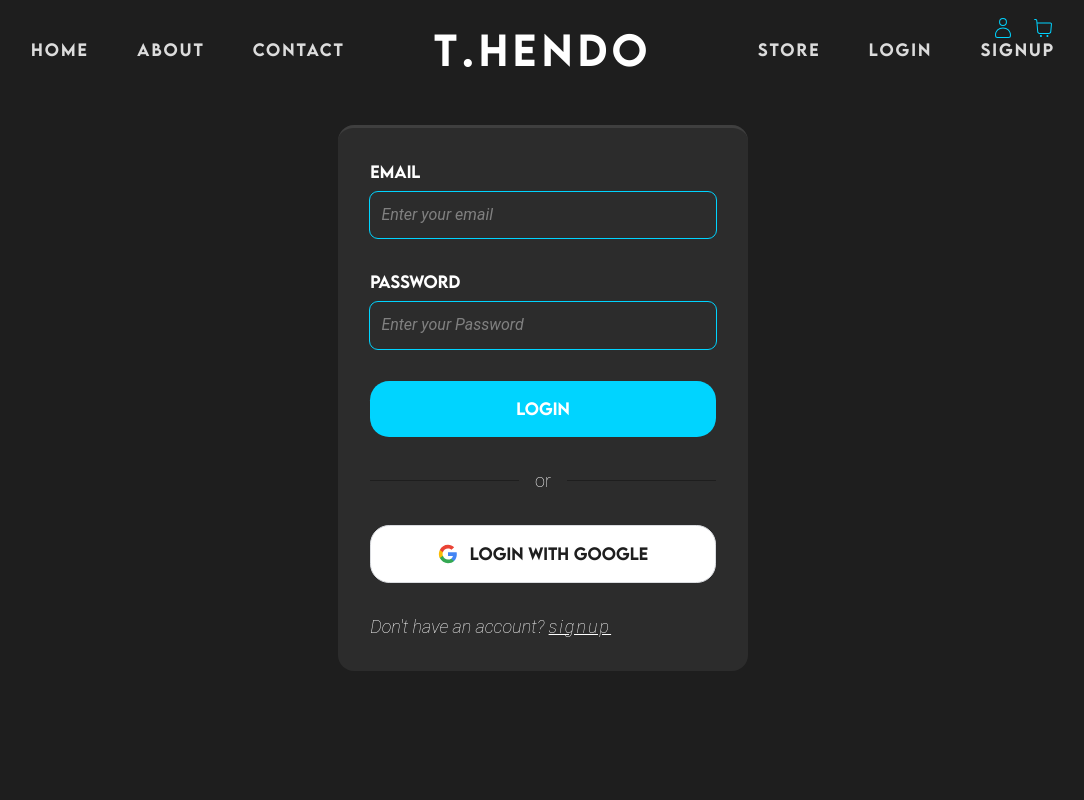
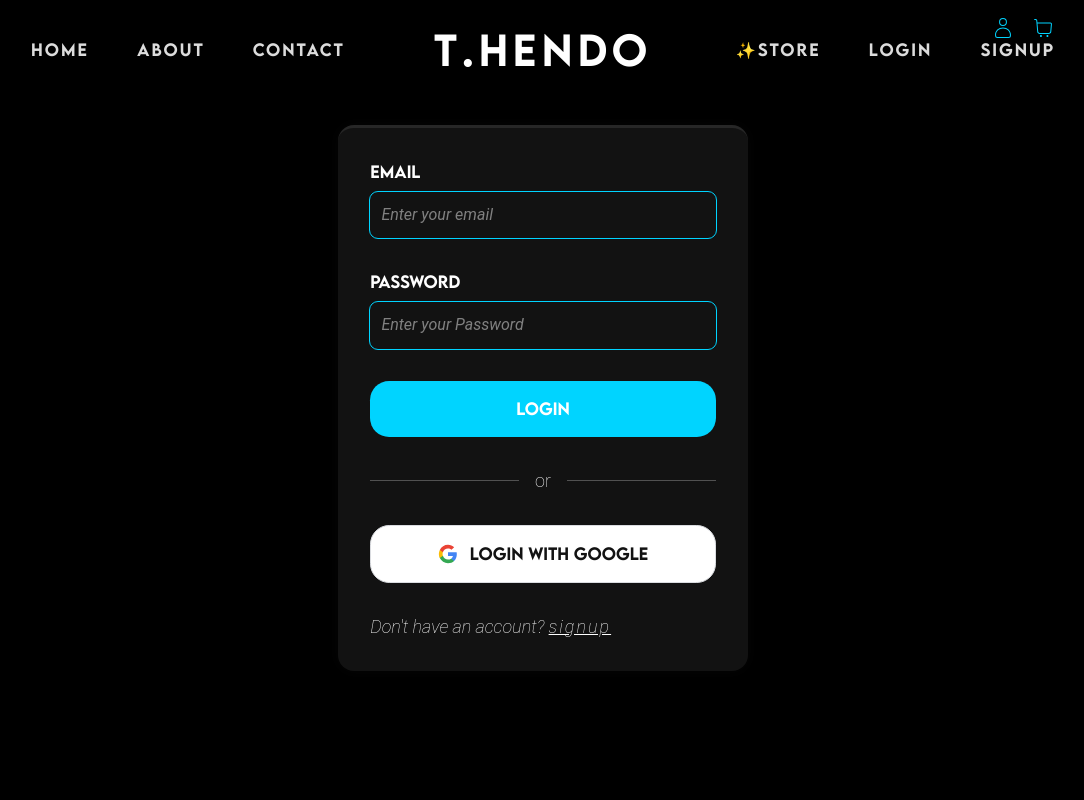
Before and after one commit to NikoDola/hendo, a Next.js app: page /login in a window 1280 px wide. Shown: the top 800 px of the page, without its empty margins (97-1181 px from the left). Built offline with nearby package versions, Linux system fonts and the light colour scheme.

Commit message:
black website

```diff
--- a/src/app/(auth)/login/page.tsx
+++ b/src/app/(auth)/login/page.tsx
@@ -1,10 +1,10 @@
-import "@/components/pages/Auth.css";
+import "@/components/pages/Form.css";
 import Link from "next/link";
 
 export default function Login() {
   return (
     <section className="section-regular">
-      <form className="authWrapper">
+      <form className="formWrapper">
         <div className="inputWrapper">
           <label>Email</label>
           <input placeholder="Enter your email" />
@@ -23,7 +23,7 @@ export default function Login() {
           <div className="googleIcon"></div>
           Login with Google
         </button>
-        <div className="orSignupWrapper">
+        <div className="orWrapper">
           <p className="italic"> Don&apos;t have an account? <Link className="underline" href={"/signup"}>signup</Link></p>
         </div>
       </form>
--- a/src/app/(auth)/signup/page.tsx
+++ b/src/app/(auth)/signup/page.tsx
@@ -1,10 +1,10 @@
-import "@/components/pages/Auth.css";
+import "@/components/pages/Form.css";
 import Link from "next/link";
 
 export default function Signup() {
   return (
     <section className="section-regular">
-      <form className="authWrapper">
+      <form className="formWrapper">
         <div className="inputWrapper">
           <label>Email</label>
           <input placeholder="Enter your email" />
@@ -27,7 +27,7 @@ export default function Signup() {
           <div className="googleIcon"></div>
           Signup with Google
         </button>
-        <div className="orSignupWrapper">
+        <div className="orWrapper">
           <p className="italic"> Already have an account? <Link className="underline" href={"/login"}>login</Link></p>
         </div>
       </form>
--- /dev/null
+++ b/src/app/admin/pages/blog/add/page.tsx
@@ -0,0 +1,9 @@
+export default function AddBlog(){
+  return(
+    <form>
+      <div>
+
+      </div>
+    </form>
+  )
+}
--- a/src/app/globals.css
+++ b/src/app/globals.css
@@ -13,7 +13,7 @@
 }
 
 html, body {
-  background-color: var(#000000);
+  background-color:black;
   text-rendering: optimizeLegibility;
   -webkit-font-smoothing: antialiased;
   -moz-osx-font-smoothing: grayscale;
@@ -29,7 +29,7 @@ html, body {
 
 body {
   color: var(--background);
-  background-color: #000000;
+  background-color: black;
   font-family: var(--font-lemonmilk);
   margin: 0;
   padding: 0;
@@ -94,10 +94,11 @@ h6{
 form{
   display: flex;
   flex-direction: column;
-  background-color: #2c2c2c;
+  background-color: var(--foreground);
   padding: 2rem;
   border-radius: 1rem;
   border-top: solid rgb(225, 225, 225, 0.1);
+  box-shadow: 0 0 13px rgb(21, 21, 21, 0.3);
 }
 
 button{
@@ -122,13 +123,15 @@ button:hover{
 input, textarea{
   outline: 1px solid var(--theme-color);
   padding: 0.7rem;
-  transform: 1s;
+  transform: 1s ease;
   font-family: "Roboto" ;
+  border-radius: 1rem;
+  color: rgb(208, 208, 208);
 }
 input:focus, textarea:focus{
   border: none;
   transition: background-color 0.5s ease, box-shadow 1s ease;
-  box-shadow: 0 0 20px var(--theme-color);
+  box-shadow: 0 0 15px var(--theme-color);
   background-color: var(--foreground);
   outline: none;
 }
@@ -137,11 +140,6 @@ input::placeholder, textarea::placeholder{
   font-style: italic;
 }
 
-.hrLine{
-  width: 100%;
-  height: 1px;
-  background-color:var(--foreground);
-}
 
 
 
--- a/src/app/layout.tsx
+++ b/src/app/layout.tsx
@@ -32,7 +32,7 @@ export const metadata: Metadata = {
 export default function RootLayout({ children }: { children: React.ReactNode }) {
   return (
     <html lang="en">
-      <body style={{ backgroundColor: "#1e1e1e" }} className={`${lemonMilk.variable} antialiased relative`}>
+      <body style={{ backgroundColor: "black" }} className={`${lemonMilk.variable} antialiased relative`}>
         <ColorProvider>
         <div style={{ position: 'relative', zIndex: 1, pointerEvents: 'none', minHeight: '100vh', display: 'flex', flexDirection: 'column' }}>
           <MouseProvider>
--- a/src/app/variables.css
+++ b/src/app/variables.css
@@ -1,6 +1,6 @@
 :root {
   --background: #ffffff;
-  --foreground: #1e1e1e;
+  --foreground: #121212;
   --brand-color:#88D2D5;
   --tan-color: #F7F6E2;
   --dark-tan-color: rgb(216, 216, 193);
--- a/src/components/client/NavBar.tsx
+++ b/src/components/client/NavBar.tsx
@@ -55,12 +55,12 @@ export default function NavMenu() {
           </div>
           <ul className="linksWrapperDesktop">
             <Link className="linkDesktop" href="/" onClick={handleLinkClick}>
-              Store
+              ✨Store
             </Link>
-            <Link className="linkDesktop" href="/" onClick={handleLinkClick}>
+            <Link className="linkDesktop" href="/login" onClick={handleLinkClick}>
               Login
             </Link>
-            <Link className="linkDesktop" href="/" onClick={handleLinkClick}>
+            <Link className="linkDesktop" href="/signup" onClick={handleLinkClick}>
               Signup
             </Link>
           </ul>
@@ -126,13 +126,13 @@ export default function NavMenu() {
                     href="/"
                     onClick={handleLinkClick}
                   >
-                    Store
+                    ✨Storee
                   </Link>
                 </li>
                 <li>
                   <Link
                     className="linkMobile"
-                    href="/"
+                    href="/login"
                     onClick={handleLinkClick}
                   >
                     Login
@@ -141,7 +141,7 @@ export default function NavMenu() {
                 <li>
                   <Link
                     className="linkMobile"
-                    href="/"
+                    href="/signup"
                     onClick={handleLinkClick}
                   >
                     Signup
--- a/src/components/pages/Contact.tsx
+++ b/src/components/pages/Contact.tsx
@@ -1,9 +1,9 @@
-import "@/components/pages/Auth.css";
+import "@/components/pages/Form.css";
 
 export default function Contact() {
   return (
     <section className="section-regular">
-      <form className="authWrapper">
+      <form className="formWrapper">
         <div className="inputWrapper">
           <label>Name *</label>
           <input placeholder="Enter your name" required />
--- a/src/components/pages/Auth.css
+++ b/src/components/pages/Form.css
@@ -1,4 +1,4 @@
-.authWrapper {
+.formWrapper {
   display: flex;
   gap: 2rem;
   width: 40%;
@@ -29,6 +29,13 @@
   align-items: center;
   gap: 1rem;
 }
+
+.hrLine{
+  width: 100%;
+  height: 1px;
+  background-color:rgb(225, 225, 225,0.3);
+}
+
 
 /* Google Button Styling */
 .googleButton {
@@ -63,7 +70,7 @@
 }
 
 @media (max-width: 1000px) {
-  .authWrapper {
+  .formWrapper {
     width: 100%;
   }
 }
--- /dev/null
+++ b/src/testing/index.html
@@ -0,0 +1,45 @@
+<!DOCTYPE html>
+<html lang="en">
+  <head>
+    <meta charset="UTF-8" />
+    <meta name="viewport" content="width=device-width, initial-scale=1.0" />
+    <title>Document</title>
+  </head>
+  <body>
+    <script>
+      const lista = [
+        {
+          name: "Nikola",
+          lastName: "Dolovski",
+        },
+        {
+          name: "Igor",
+          lastName: "Dolovski",
+        },
+        {
+          name: "Marijan",
+          lastName: "Spasenovski",
+        },
+        {
+          name: "Monika",
+          lastName: "Spasenovska",
+        },
+        {
+          name: 'Borche',
+          lastName: 'Tnokovski'
+        }
+      ];
+      const reduceLista = lista.reduce((bag, item) => {
+        const lastName = item.lastName.slice(0 , -1 )
+        if(!bag[lastName]){
+          bag[lastName] = []
+
+        }
+        bag[lastName].push(item.name)
+
+        return bag
+      },{})
+      console.log(reduceLista);
+    </script>
+  </body>
+</html>
```
